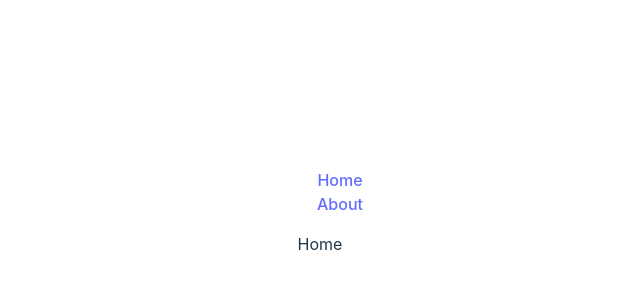
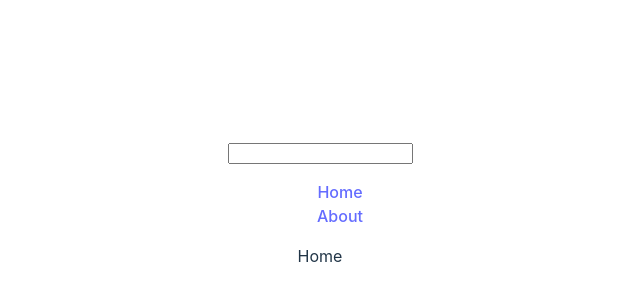
Before and after one commit to AlenJakob/herbalzen, a React (Vite) app: page / in a window 1280 px wide. Shown: the part 196-496 px from the top of the page, without its empty margins (320-960 px from the left). Built offline with nearby package versions, Linux system fonts and the light colour scheme.

Commit message:
[WiP]: Work in Progress

```diff
--- a/src/App.tsx
+++ b/src/App.tsx
@@ -2,6 +2,7 @@ import "./App.css";
 import { Link, Route, Routes, useSearchParams } from "react-router-dom";
 import { Home } from "./routes/Home";
 import { Contact } from "./routes/Contact";
+import { useEffect } from "react";
 
 const NAVIGATION_LINKS = [
 	{ id: 1, url: "/", name: "Home" },
@@ -10,10 +11,29 @@ const NAVIGATION_LINKS = [
 
 function App() {
 	const [searchParams, setSearchParams] = useSearchParams({
-		q: "",
+		query: "",
 	});
+
+	const query = searchParams.get("query") as string;
+
+	useEffect(() => {
+		console.log("Log:searchParams", searchParams);
+	}, [searchParams]);
+
 	return (
 		<>
+			<input
+				type="text"
+				value={query}
+				onChange={(e) => {
+					console.log();
+					setSearchParams((prev) => {
+						prev.set("query", e.target.value);
+						return prev;
+					});
+				}}
+			/>
+
 			<ul>
 				{NAVIGATION_LINKS.map((menu) => (
 					<li key={menu.id}>
```
